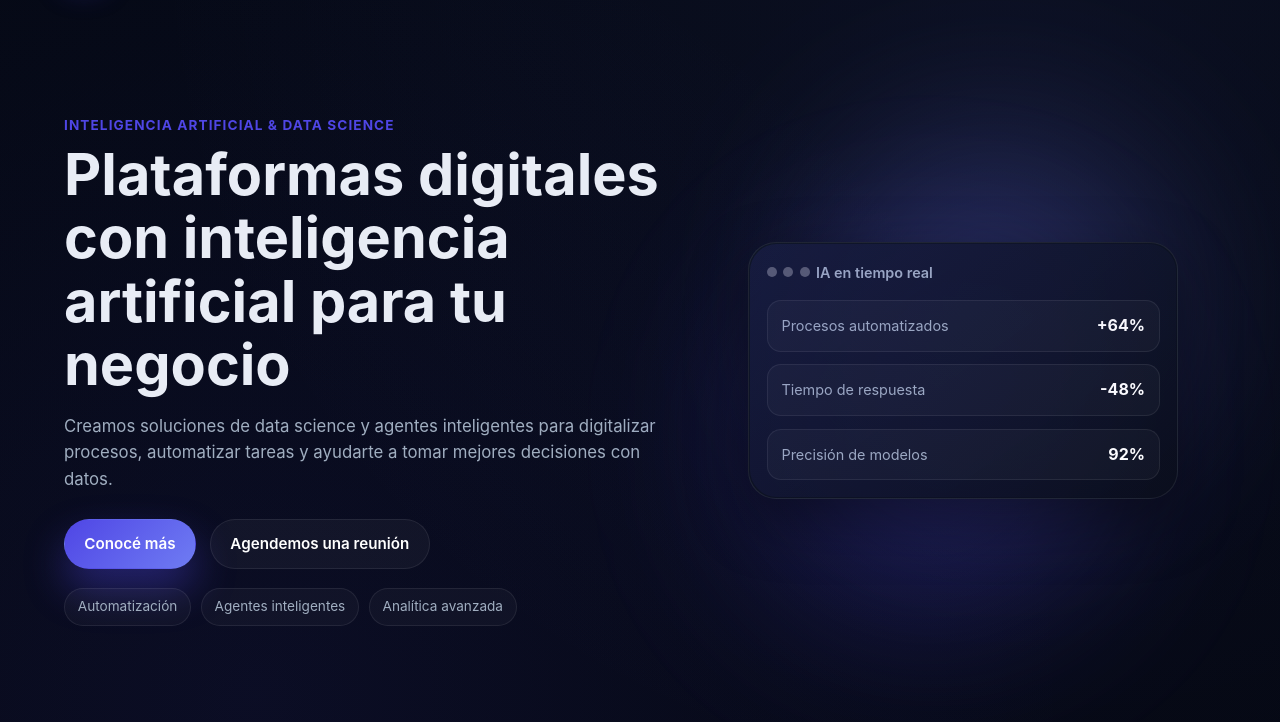
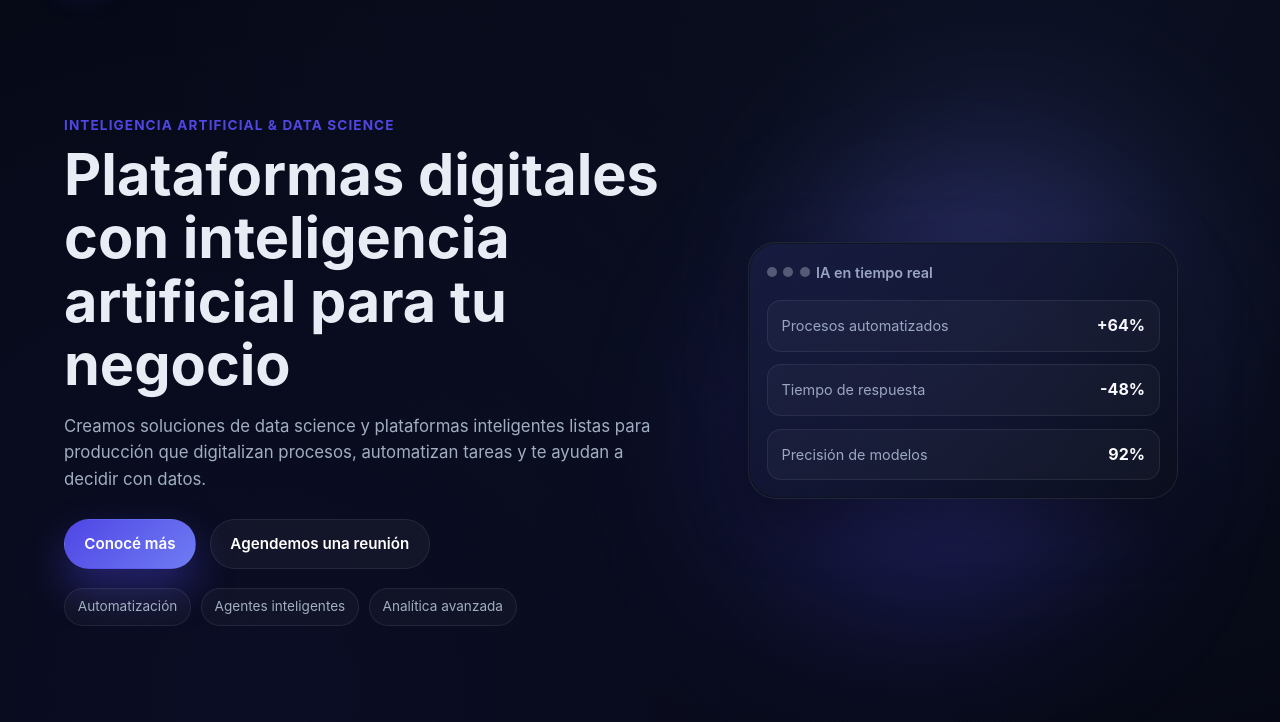
Before and after one commit to MatiasPappalardo/andesanalytics, a plain HTML site: page index.html in a window 1280 px wide. Shown: the part 78-800 px from the top of the page. Drawn offline with Linux system fonts and the light colour scheme.

Commit message:
Refine hero copy toward production-ready solutions

```diff
--- a/index.html
+++ b/index.html
@@ -39,7 +39,7 @@
           <p class="eyebrow">Inteligencia artificial & data science</p>
           <h1>Plataformas digitales con inteligencia artificial para tu negocio</h1>
           <p class="lede">
-            Creamos soluciones de data science y agentes inteligentes para digitalizar procesos, automatizar tareas y ayudarte a tomar mejores decisiones con datos.
+            Creamos soluciones de data science y plataformas inteligentes listas para producción que digitalizan procesos, automatizan tareas y te ayudan a decidir con datos.
           </p>
           <div class="hero-actions">
             <a class="btn primary" href="#what-we-do">Conocé más</a>
```
